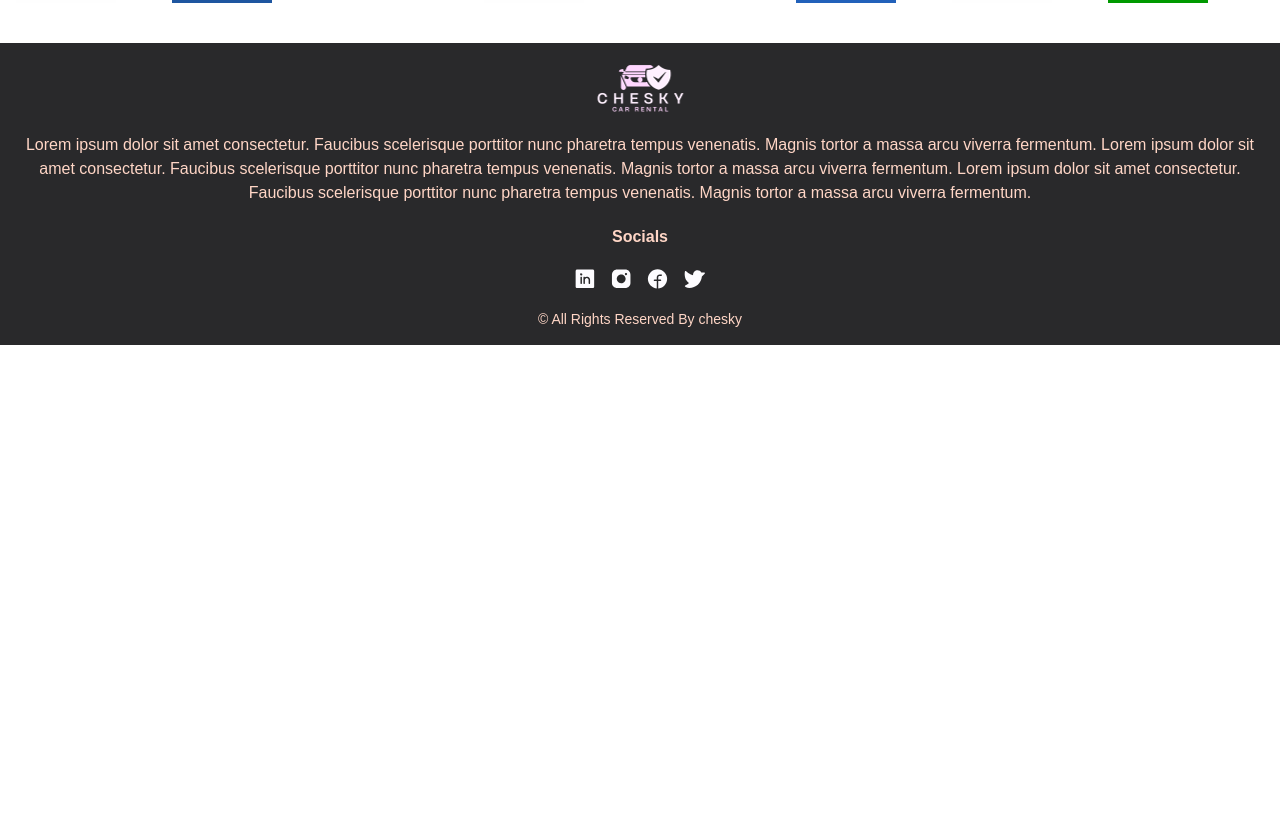
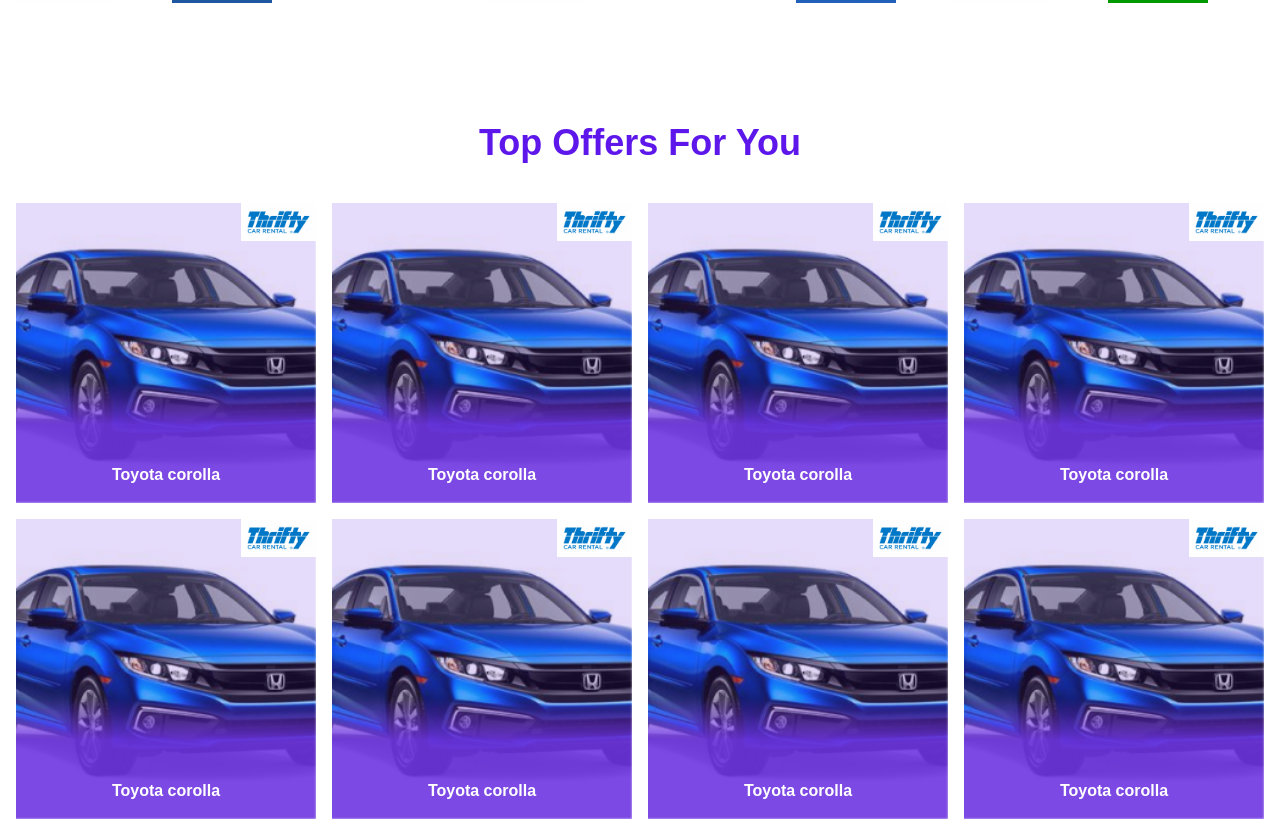
Before and after one commit to AfeezGL/chesky-frontend, a Next.js app: page / in a window 1280 px wide. Shown: the part 745-1566 px from the top of the page. Before the commit the page ends 1090 px from the top, so only its background shows below. Built offline with nearby package versions, Linux system fonts and the light colour scheme.

Commit message:
feat: adds offers section

```diff
--- /dev/null
+++ b/homepage/TopOffersSection.jsx
@@ -0,0 +1,71 @@
+import ThriftyLogo from '@/assets/homepage/thrifty.png';
+import Offer from './partials/Offer';
+
+const offers = [
+  {
+    id: 1,
+    car: 'Toyota corolla',
+    company: 'thrifty',
+    companyLogo: ThriftyLogo,
+  },
+  {
+    id: 2,
+    car: 'Toyota corolla',
+    company: 'thrifty',
+    companyLogo: ThriftyLogo,
+  },
+  {
+    id: 3,
+    car: 'Toyota corolla',
+    company: 'thrifty',
+    companyLogo: ThriftyLogo,
+  },
+  {
+    id: 4,
+    car: 'Toyota corolla',
+    company: 'thrifty',
+    companyLogo: ThriftyLogo,
+  },
+  {
+    id: 5,
+    car: 'Toyota corolla',
+    company: 'thrifty',
+    companyLogo: ThriftyLogo,
+  },
+  {
+    id: 6,
+    car: 'Toyota corolla',
+    company: 'thrifty',
+    companyLogo: ThriftyLogo,
+  },
+  {
+    id: 7,
+    car: 'Toyota corolla',
+    company: 'thrifty',
+    companyLogo: ThriftyLogo,
+  },
+  {
+    id: 8,
+    car: 'Toyota corolla',
+    company: 'thrifty',
+    companyLogo: ThriftyLogo,
+  },
+];
+
+export default function TopOffersSection() {
+  return (
+    <section className='mt-20 text-center mx-auto' aria-label='Top offers'>
+      <h2 className='capitalize text-blue font-bold text-4xl mb-10'>
+        Top offers for you
+      </h2>
+      <div className='w-full grid auto-rows-fr grid-cols-2 gap-4 sm:grid-cols-4'>
+        {offers.map((offer) => (
+          <Offer offer={offer} key={offer.id} />
+        ))}
+      </div>
+      <button className='bg-blue text-white font-normal text-lg rounded-lg px-9 py-3 mt-28'>
+        see more
+      </button>
+    </section>
+  );
+}
--- /dev/null
+++ b/homepage/partials/Offer.jsx
@@ -0,0 +1,26 @@
+import Image from 'next/image';
+
+export default function Offer({ offer }) {
+  return (
+    <div
+      style={{
+        aspectRatio: 1 / 1,
+        backgroundImage: "url('/carbg.png')",
+        backgroundRepeat: 'no-repeat',
+        backgroundSize: 'cover',
+      }}
+      className='flex flex-col justify-between pb-4'
+    >
+      <div className='relative'>
+        <Image
+          src={offer.companyLogo}
+          alt={offer.company}
+          width={75}
+          height={40}
+          className='absolute right-0'
+        />
+      </div>
+      <strong className='text-white'>{offer.car}</strong>
+    </div>
+  );
+}
--- a/pages/index.jsx
+++ b/pages/index.jsx
@@ -1,6 +1,7 @@
 import SearchBar from '@/components/SearchBar';
 import HeroSection from '@/homepage/partials/Herosection';
 import PartnersSection from '@/homepage/PartnersSection';
+import TopOffersSection from '@/homepage/TopOffersSection';
 
 export default function Home() {
   return (
@@ -8,6 +9,7 @@
       <HeroSection />
       <SearchBar />
       <PartnersSection />
+      <TopOffersSection />
     </>
   );
 }
--- a/styles/output.css
+++ b/styles/output.css
@@ -539,6 +539,14 @@
   margin-top: 7rem;
 }
 
+.mb-10 {
+  margin-bottom: 2.5rem;
+}
+
+.mt-20 {
+  margin-top: 5rem;
+}
+
 .block {
   display: block;
 }
@@ -577,6 +585,10 @@
 
 .flex-1 {
   flex: 1 1 0%;
+}
+
+.auto-rows-fr {
+  grid-auto-rows: minmax(0, 1fr);
 }
 
 .grid-cols-2 {
@@ -884,6 +896,10 @@
   .sm\:hidden {
     display: none;
   }
+
+  .sm\:grid-cols-4 {
+    grid-template-columns: repeat(4, minmax(0, 1fr));
+  }
 }
 
 @media (min-width: 768px) {
```
Also changed, not shown: public/carbg.png (added).
